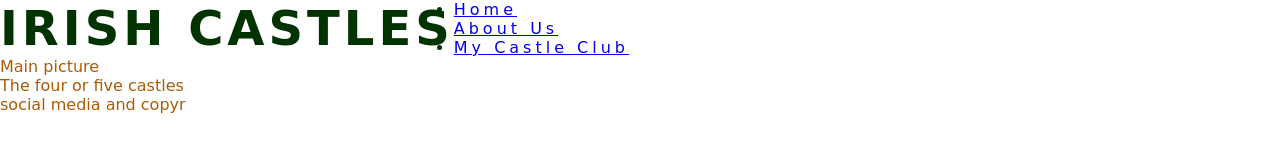
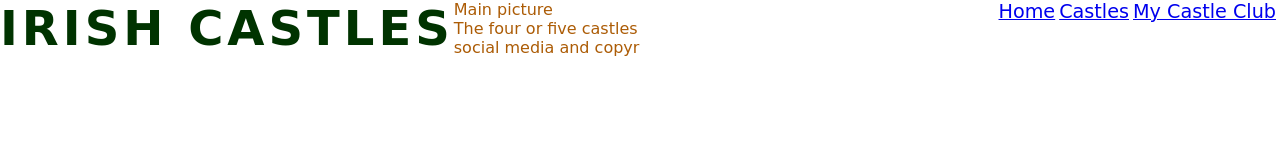
Before and after one commit to Carlitos000/my-castle-template, a plain HTML site: page index.html in a window 1280 px wide. Drawn offline with Linux system fonts and the light colour scheme; a web font is replaced by a local one.

Commit message:
Add style to the menu bar

```diff
--- a/assets/css/style.css
+++ b/assets/css/style.css
@@ -9,7 +9,6 @@ body{
     font-family: Combo, cursive;
     font-weight: 400;
     color: #ac5c06;
-    text-emphasis: bold;
 }
 /* headings and Logo */
 
@@ -23,14 +22,17 @@ h2 {
     font-family: "Irish Grover", cursive;
     letter-spacing: 4px;
     color: #003300;
-
-}
-nav {
-    font-family: "Irish Grover", cursive;
-    letter-spacing: 4px;
-    color: #003300;
 }
 #logo {
     float: left;
     font-size: 300%;
 }
+#menu {
+    font-family: "Irish Grover", cursive;
+    font-size: 120%;
+}
+#menu li {
+    float: right;
+    list-style: none;
+    margin-right: 4px;
+}
--- a/index.html
+++ b/index.html
@@ -16,15 +16,15 @@
             <h1 id="logo">Irish Castles</h1>
         </a>
         <nav>
-            <ul>
+            <ul id="menu">
+                <li>
+                    <a href="#">My Castle Club</a>
+                </li>
+                <li>
+                    <a href="#">Castles</a>
+                </li>
                 <li>
                     <a href="index.html">Home</a>
-                </li>
-                <li>
-                    <a href="#">About Us</a>
-                </li>
-                <li>
-                    <a href="#">My Castle Club</a>
                 </li>
 
             </ul>
```
